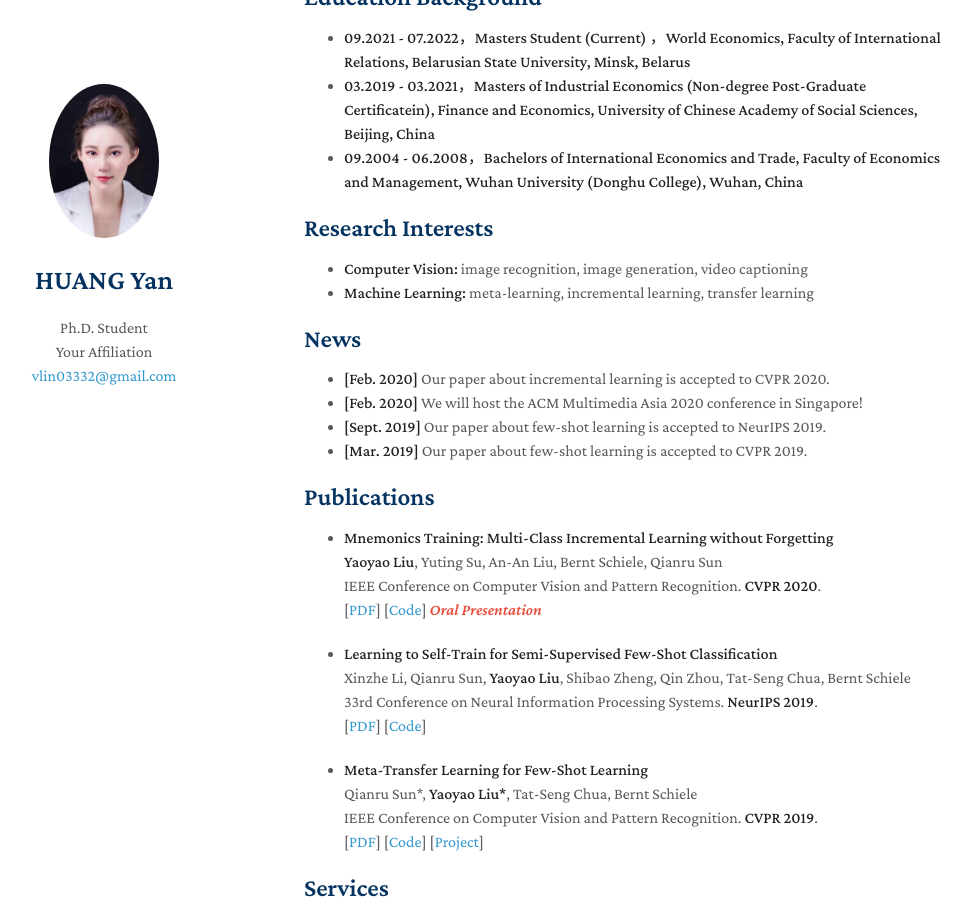
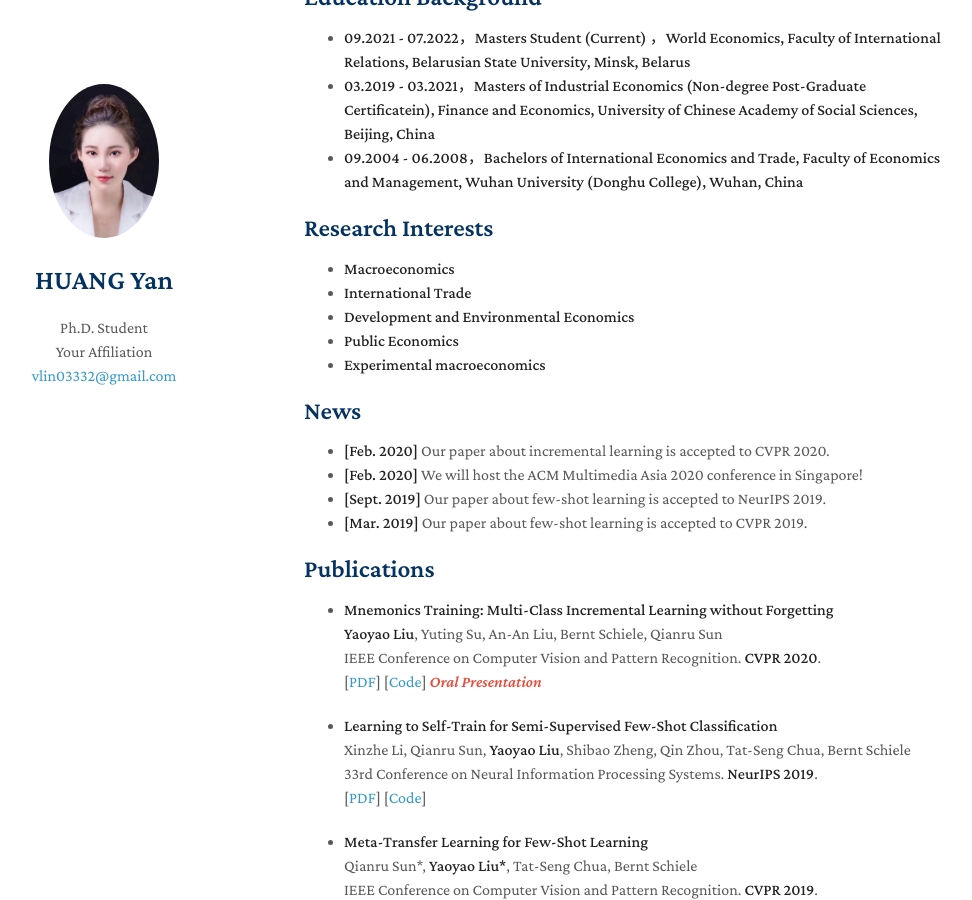
Before and after one commit to huangyan211/HuangYan, a Jekyll site: the page built from index.md, in a window 1280 px wide and 900 px high, scrolled down 300 px. Shown: the whole window, without its empty margins (166-1138 px from the left). Built offline with Jekyll 4.4.1, drawn with Linux system fonts in a browser that asks for light colours; nearby versions of some CDN libraries; a style sheet for code colours, icons or effects is not loaded; our own code applies the rules of GitHub Pages for plain Markdown files.

Commit message:
Update index.md

```diff
--- a/index.md
+++ b/index.md
@@ -19,8 +19,11 @@ University of Chinese Academy of Social Sciences, Beijing, China**
 
 ## Research Interests
 
-- **Computer Vision:** image recognition, image generation, video captioning
-- **Machine Learning:** meta-learning, incremental learning, transfer learning
+- **Macroeconomics**
+- **International Trade**
+- **Development and Environmental Economics**
+- **Public Economics**
+- **Experimental macroeconomics**
 
 ## News
 
```
